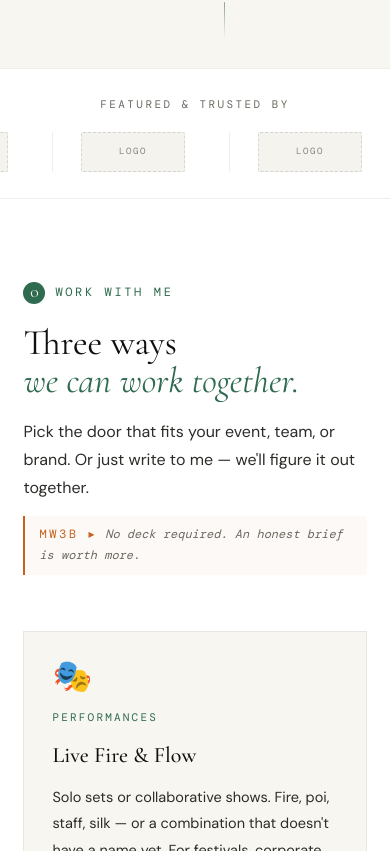
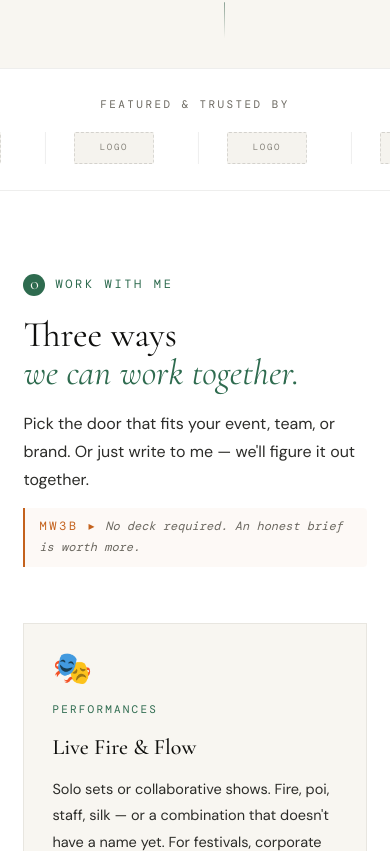
Before and after one commit to omkardhara/Website, a React (Create React App) app: page / in a window 390 px wide. Shown: the part 933-1784 px from the top of the page. Built offline with nearby package versions, Linux system fonts and the light colour scheme; a web font is replaced by a local one.

Commit message:
Enhance cred-tag styles and add media queries

```diff
--- a/src/styles/globals.css
+++ b/src/styles/globals.css
@@ -232,8 +232,13 @@ body::before {
 .play-btn { transition: transform 0.3s, background 0.3s; }
 .vid-card:hover .play-btn { transform: scale(1.15); background: rgba(191,155,69,0.18); }
 
-.cred-tag { transition: color 0.25s, border-color 0.25s; }
-.cred-tag:hover { color: var(--gold-light) !important; border-color: var(--gold) !important; }
+.cred-tag, .cred-tag-link { transition: background 0.25s; }
+.cred-tag-link:hover { background: var(--surface-2); }
+.cred-tag-link:hover .cred-logo-box { filter: grayscale(0) !important; opacity: 1 !important; border-color: var(--gold) !important; }
+.cred-tag-link:hover span { color: var(--gold-light) !important; }
+@media (max-width: 640px) {
+  .cred-logo-box { width: 80px !important; height: 32px !important; }
+}
 
 .rule { height:1px; border:none; background: linear-gradient(to right, transparent, var(--line-strong), transparent); }
 
@@ -258,6 +263,19 @@ body::before {
 
 /* ── HERO — single-column layout (stats row gets tighter on mobile) ── */
 .hero-stats { row-gap: 14px !important; }
+.hero-stat-link:hover { border-bottom-color: var(--gold) !important; transform: translateY(-1px); }
+.hero-stat-link:hover span:first-child { color: var(--gold-light) !important; }
+
+/* ── Timeline v3.1 — featured card + compact list ── */
+.tl-row:focus-visible { background: var(--surface-2) !important; box-shadow: inset 3px 0 0 var(--gold); }
+@media (max-width: 768px) {
+  .featured-tl-card { grid-template-columns: 1fr !important; }
+  .featured-tl-img { min-height: 220px !important; aspect-ratio: 16/10; }
+  .featured-tl-text { padding: 24px !important; }
+  .tl-row { grid-template-columns: 70px 1fr 20px !important; gap: 12px !important; padding: 16px 4px !important; }
+  .tl-expand { grid-template-columns: 1fr !important; }
+  .tl-expand > div:first-child { aspect-ratio: 16/10 !important; max-width: 100%; }
+}
 
 /* ── TIMELINE — alternating spine ── */
 .timeline-spine { position: relative; }
```
